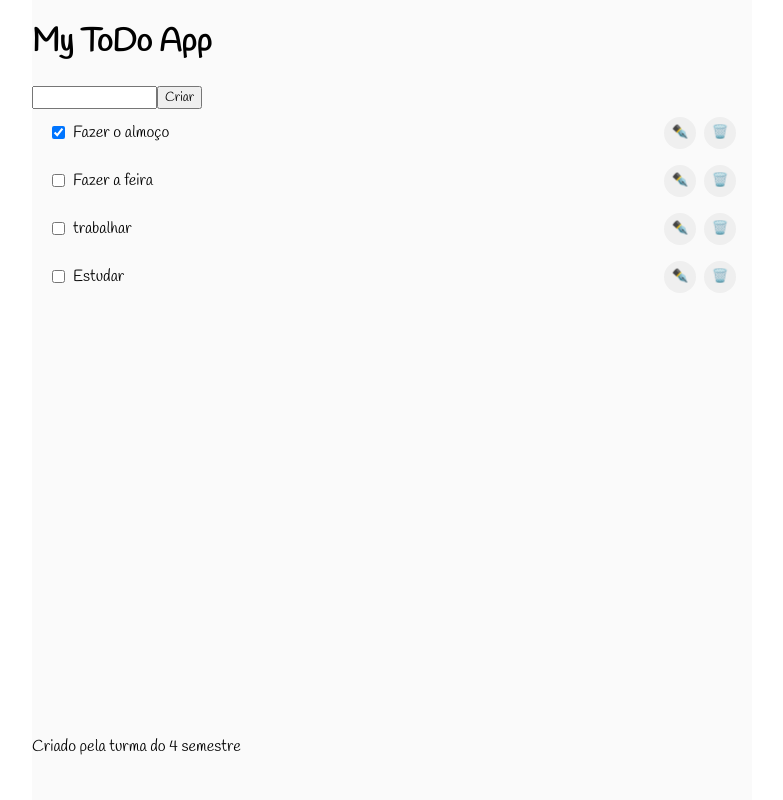
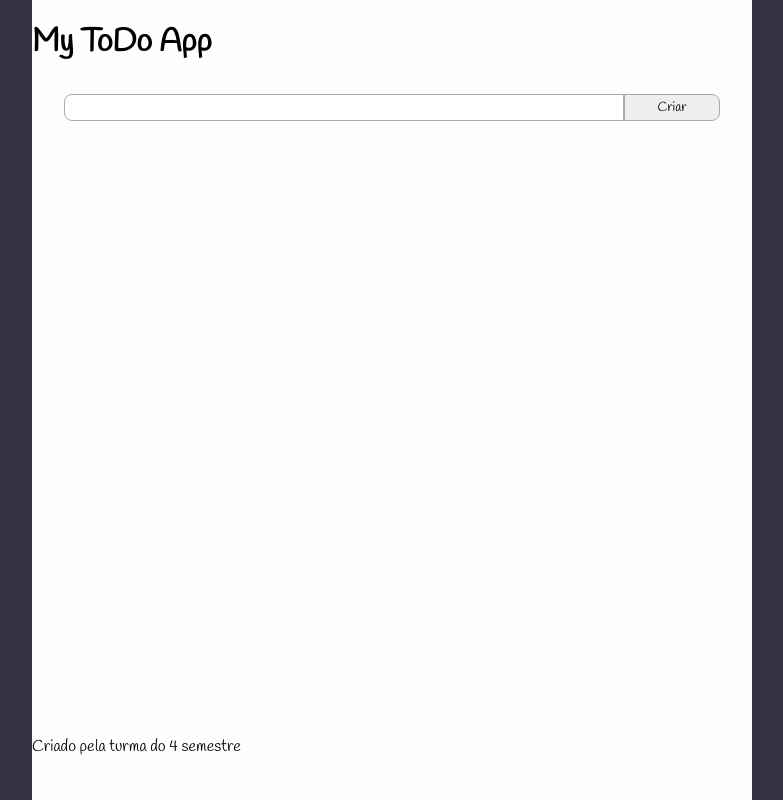
Before and after one commit to wanessacardoso/todo-web-p3, a React (Create React App) app: page / in a window 1280 px wide. Shown: the whole page, without its empty margins (248-1031 px from the left). Built offline with nearby package versions, Linux system fonts and the light colour scheme.

Commit message:
feature: submit form

```diff
--- a/src/App.jsx
+++ b/src/App.jsx
@@ -1,26 +1,27 @@
+import { useState } from "react";
 import TaskList from "./components/TaskList";
 
 import styles from "./App.module.scss";
-
-const tasks = [
-  { id: 1, name: "Fazer o almoço", completed: true },
-  { id: 2, name: "Fazer a feira", completed: false },
-  { id: 3, name: "trabalhar", completed: false },
-  { id: 4, name: "Estudar", completed: false },
-];
+import { TaskForm } from "./components/TaskForm";
 
 function App() {
+  const [tasks, setTasks] = useState([]);
+
+  const addTask = (task) => {
+    const tasksCopy = [...tasks];
+    tasksCopy.push(task);
+    setTasks(tasksCopy);
+  };
+
   return (
     <div className={styles.Container}>
       <header>
         <h1>My ToDo App</h1>
       </header>
       <main>
-        <form>
-          <input type="text" />
-          <button type="submit">Criar</button>
-        </form>
+        <TaskForm submitTask={addTask} />
         <TaskList tasks={tasks} />
+        <section style={{ padding: "32px" }}></section>
       </main>
       <footer>Criado pela turma do 4 semestre</footer>
     </div>
--- a/src/App.module.scss
+++ b/src/App.module.scss
@@ -5,7 +5,7 @@
   justify-content: flex-start;
   min-height: 100vh;
   width: 100%;
-  background-color: #fafafa;
+  background-color: #fefefe;
 
   main,
   header,
--- /dev/null
+++ b/src/components/TaskForm/TaskForm.module.scss
@@ -0,0 +1,34 @@
+.Container {
+  display: flex;
+  flex-direction: row;
+  align-items: center;
+  justify-content: center;
+  padding: 8px 32px;
+  margin: 0;
+
+  form {
+    width: 100%;
+    display: flex;
+
+    input {
+      flex: 1;
+      border-radius: 8px 0 0 8px;
+      &:focus {
+        outline: none;
+        border: 1px solid #778;
+      }
+    }
+
+    button {
+      width: 96px;
+      border-radius: 0 8px 8px 0;
+    }
+
+    button,
+    input {
+      margin: 0;
+      border: 1px solid #aaa;
+      padding: 4px 16px;
+    }
+  }
+}
--- a/src/components/TaskForm/index.jsx
+++ b/src/components/TaskForm/index.jsx
@@ -0,0 +1,33 @@
+import { useRef } from "react";
+import styles from "./TaskForm.module.scss";
+
+export const TaskForm = ({ submitTask }) => {
+  const inputRef = useRef();
+
+  const handleSubmit = (event) => {
+    event.preventDefault();
+
+    const { current: input } = inputRef;
+
+    if (!input || input.value.trim().legnth == 0) {
+      return;
+    }
+
+    const task = {
+      id: Date.now(),
+      description: input.value.trim(),
+      completed: false,
+    };
+
+    submitTask(task);
+  };
+
+  return (
+    <div className={styles.Container}>
+      <form onSubmit={handleSubmit}>
+        <input type="text" ref={inputRef} />
+        <button type="submit">Criar</button>
+      </form>
+    </div>
+  );
+};
--- a/src/components/TaskList/TaskList.module.scss
+++ b/src/components/TaskList/TaskList.module.scss
@@ -5,6 +5,6 @@
   justify-content: flex-start;
   width: 100%;
   height: 100%;
-  padding: 0;
+  padding: 1rem;
   margin: 0;
 }
--- a/src/components/TaskList/index.jsx
+++ b/src/components/TaskList/index.jsx
@@ -5,7 +5,11 @@ const TaskList = ({ tasks }) => {
   return (
     <ul className={styles.Container}>
       {tasks.map((task) => (
-        <TaskItem key={task.id} name={task.name} completed={task.completed} />
+        <TaskItem
+          key={task.id}
+          name={task.description}
+          completed={task.completed}
+        />
       ))}
     </ul>
   );
--- a/src/index.scss
+++ b/src/index.scss
@@ -7,4 +7,14 @@ body {
   margin: 0 auto;
   padding: 0;
   max-width: 720px;
+  background-color: #334;
 }
+
+button {
+  cursor: pointer;
+  transition: background-color 0.2s ease-in-out;
+
+  &:hover {
+    background-color: #ccd;
+  }
+}
```
